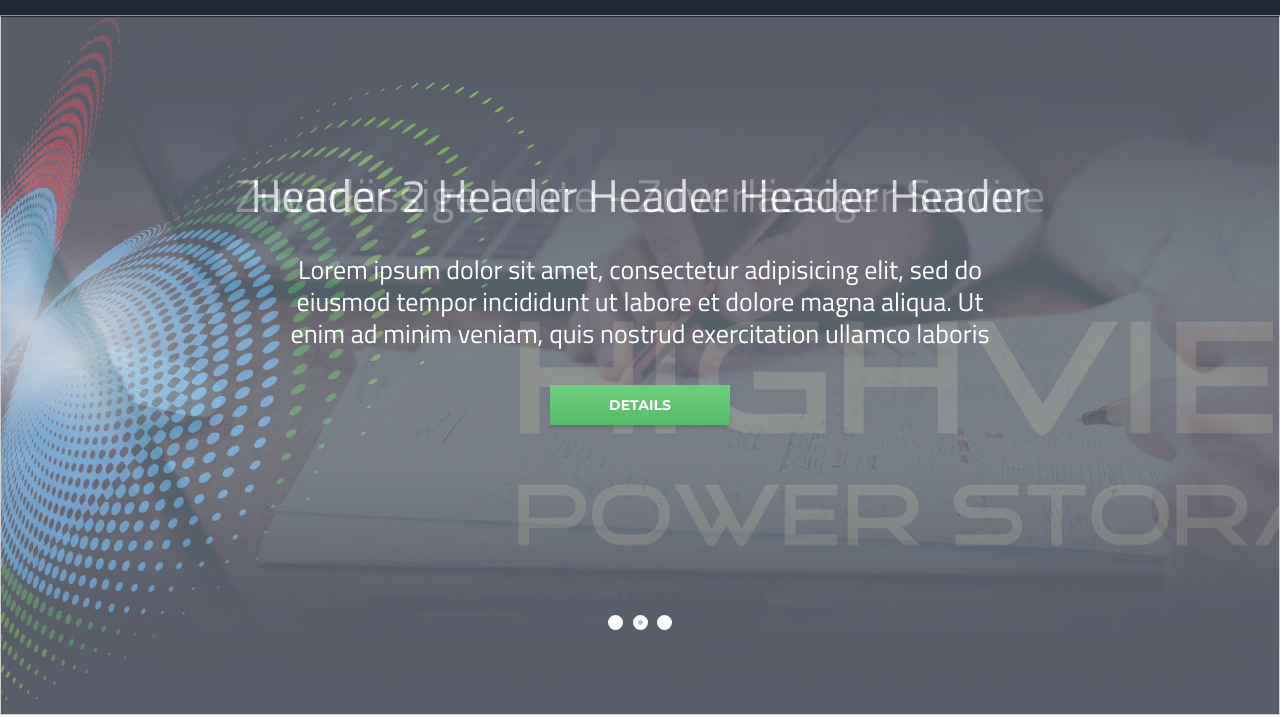
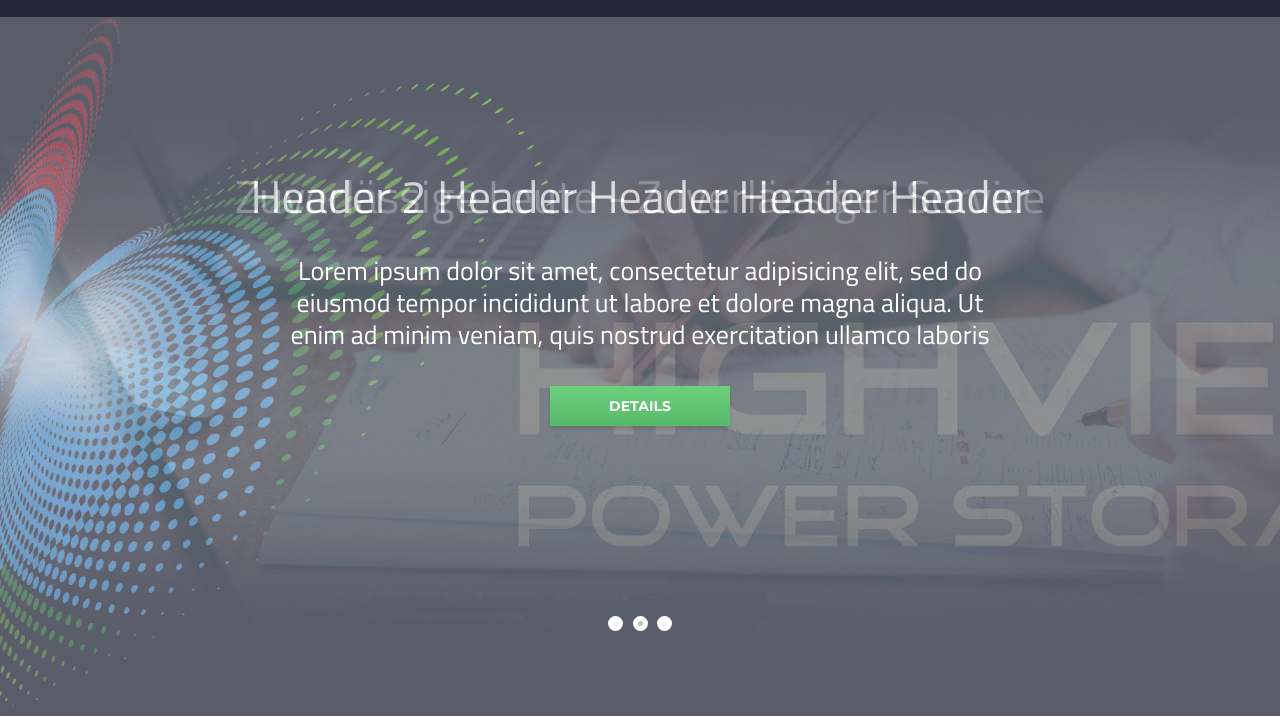
Before and after one commit to lazarencomihai/WebStudio-Test, a plain HTML site: page index.html in a window 1280 px wide. Both pictures are taken after a click on the link "PRAXIS". Shown: the part 83-800 px from the top of the page. Drawn offline with Linux system fonts and the light colour scheme.

Commit message:
fix 1px border on img tag

```diff
--- a/css/main.css
+++ b/css/main.css
@@ -136,7 +136,7 @@ button{
 .header-bottom{
 	height: 700px;
 	position: relative;
-	margin-top: -2px;
+	margin-top: -1px;
 }
 
 .header-img{
--- a/index.html
+++ b/index.html
@@ -52,7 +52,7 @@
 
 	<div class="slides">
 		<div class="header-content">
-			<img class="header-img" style="background: #222838; background: url(img/header-bg1.jpg) center no-repeat; background-size : auto 100%;">
+			<div class="header-img" style="background: #222838; background: url(img/header-bg1.jpg) center no-repeat; background-size : auto 100%;"></div>
 			<h1 class="header-tittle">Zuverlässige Leute - Zuverlässiger Service</h1>
 			<p class="header-text">Lorem ipsum dolor sit amet, consectetur adipisicing elit, sed do eiusmod tempor incididunt ut labore et dolore magna aliqua.
 			 Ut enim ad minim veniam, quis nostrud exercitation ullamco laboris
@@ -61,7 +61,7 @@
 	</div>
 
 		<div class="header-content">
-			<img class="header-img" style="background: url(img/bg2.jpg) center no-repeat; background-size : auto 100%;">
+			<div class="header-img" style="background: url(img/bg2.jpg) center no-repeat; background-size : auto 100%;"></div>
 			<h1 class="header-tittle">Header 2 Header Header  Header  Header</h1>
 			<p class="header-text">Lorem ipsum dolor sit amet, consectetur adipisicing elit, sed do eiusmod tempor incididunt ut labore et dolore magna aliqua.
 			 Ut enim ad minim veniam, quis nostrud exercitation ullamco laboris
@@ -70,7 +70,7 @@
 		</div>
 
 		<div class="header-content">
-			<img class="header-img" style="background: url(img/bg3.jpg) center no-repeat; background-size : auto 100%;">
+			<div class="header-img" style="background: url(img/bg3.jpg) center no-repeat; background-size : auto 100%;"></div>
 			<h1 class="header-tittle">Header 3  Header  Header  Header  Header</h1>
 			<p class="header-text">Lorem ipsum dolor sit amet, consectetur adipisicing elit, sed do eiusmod tempor incididunt ut labore et dolore magna aliqua.
 			 Ut enim ad minim veniam, quis nostrud exercitation ullamco laboris
```
